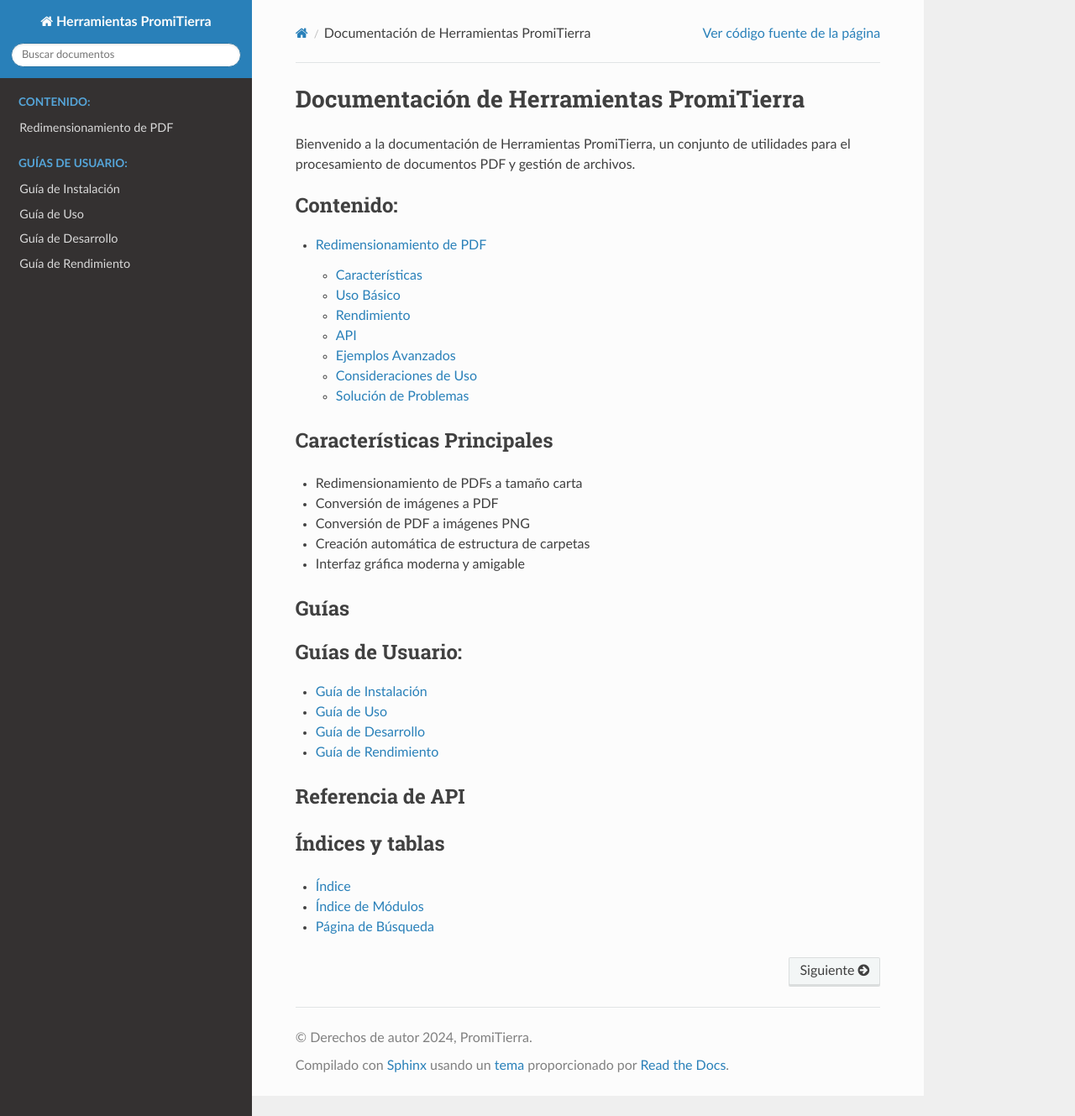
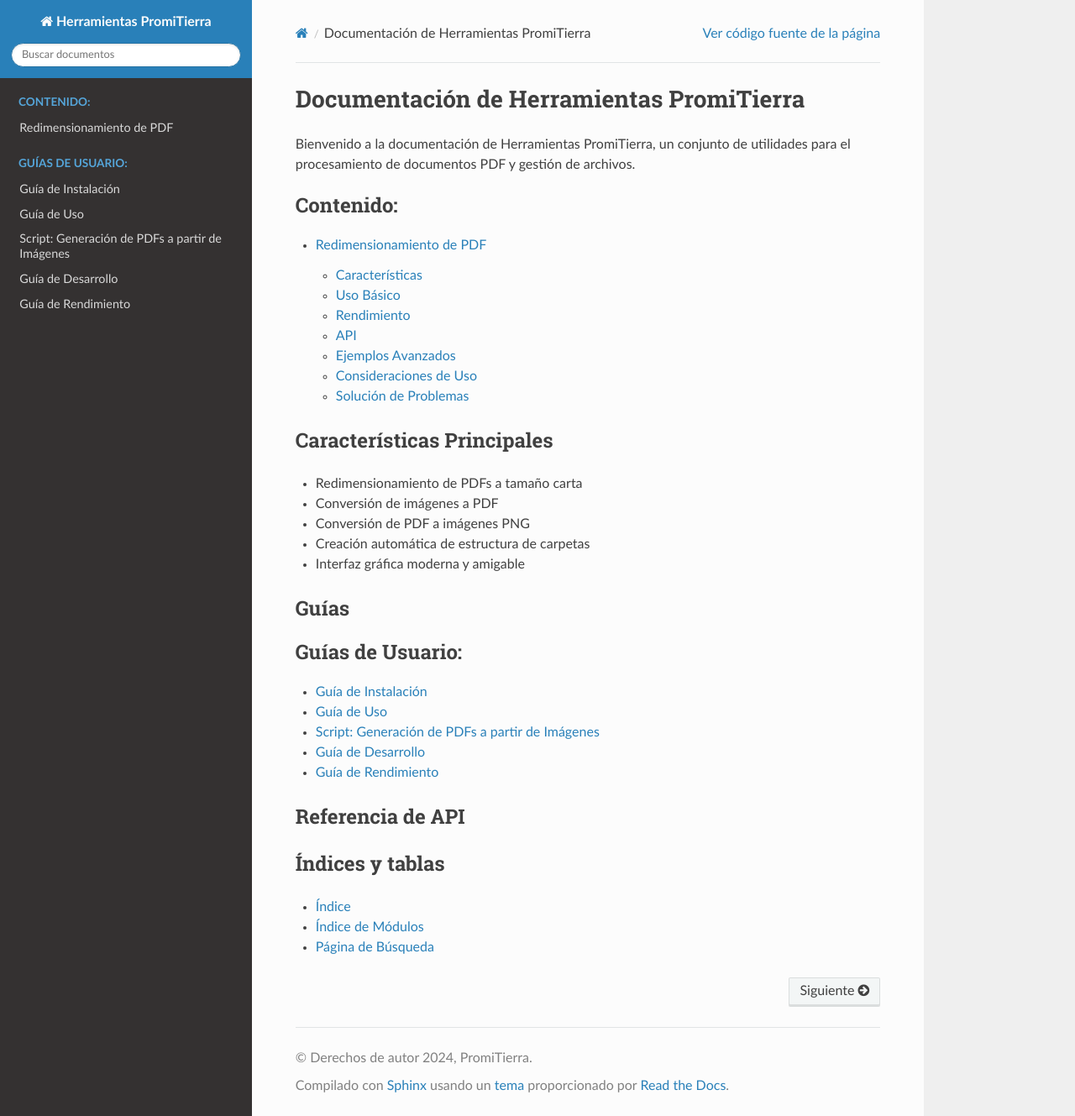
Before and after one commit to promitierra/tools-promitierra, a Sphinx documentation site: the page built from docs/source/index.rst, in a window 1280 px wide and 1329 px high. Shown: the whole window at 84% size. Built offline with Sphinx 7.4.7 and the Read the Docs theme 3.1.0, drawn with Linux system fonts in a browser that asks for light colours; pages that are not in the unit, such as notebooks, are missing from menus; part of the change alters nothing that is shown.

Commit message:
Docs: Agregar guía de Sphinx para generador de PDF desde imágenes

```diff
--- /dev/null
+++ b/docs/source/guides/generar_pdf_imagenes.rst
@@ -0,0 +1,151 @@
+\
+.. _guide-generar-pdf-imagenes:
+
+Script: Generación de PDFs a partir de Imágenes
+===============================================
+
+Descripción General
+-------------------
+
+El script :code:`generar_pdf_imagenes.py` es una herramienta versátil diseñada para convertir un conjunto de imágenes en un documento PDF formateado profesionalmente. Garantiza márgenes precisos, mantiene las proporciones de las imágenes, las centra adecuadamente y permite configurar opciones como la numeración de páginas y la orientación.
+
+Características Principales
+---------------------------
+
+*   **Orientación Configurable**: Por defecto, todas las imágenes se presentan en formato horizontal, rotando automáticamente las que están en vertical.
+*   **Márgenes Exactos**: Garantiza márgenes de 1 cm en todos los lados (superior, inferior, izquierdo y derecho).
+*   **Centrado Automático**: Posiciona las imágenes perfectamente centradas en cada página.
+*   **Preservación de Proporciones**: Mantiene la relación de aspecto original de las imágenes.
+*   **Numeración de Páginas Opcional**: Permite activar o desactivar la numeración en la esquina externa de cada página.
+*   **Verificación de Integridad**: Verifica que el PDF generado sea válido y legible.
+*   **Manejo de Nombres Largos**: Gestiona automáticamente nombres de archivo largos y caracteres especiales.
+
+Uso del Script
+--------------
+
+El script se puede ejecutar desde la línea de comandos de la siguiente manera:
+
+.. code-block:: bash
+
+    python src/scripts/generar_pdf_imagenes.py "ruta/al/directorio/de/imagenes" [opciones]
+
+Parámetros
+~~~~~~~~~~
+
+*   :code:`ruta/al/directorio/de/imagenes`: Directorio que contiene las imágenes a procesar.
+
+Opciones
+~~~~~~~~
+
+*   :code:`-o, --output`: Ruta de salida personalizada para el PDF (opcional). Si no se especifica, se guarda en el directorio de entrada con el nombre "CONSOLIDADO_[nombre_directorio].pdf".
+*   :code:`-d, --debug`: Activa el modo de depuración para información detallada del proceso.
+*   :code:`--no-page-numbers`: Desactiva la numeración de páginas en el documento.
+
+Ejemplos de Uso
+~~~~~~~~~~~~~~~
+
+1.  Uso básico (con numeración de páginas):
+
+    .. code-block:: bash
+
+        python src/scripts/generar_pdf_imagenes.py "C:/Usuarios/ejemplo/Imagenes"
+
+2.  Generación sin números de página:
+
+    .. code-block:: bash
+
+        python src/scripts/generar_pdf_imagenes.py "C:/Usuarios/ejemplo/Imagenes" --no-page-numbers
+
+3.  Especificando ruta de salida:
+
+    .. code-block:: bash
+
+        python src/scripts/generar_pdf_imagenes.py "C:/Usuarios/ejemplo/Imagenes" -o "C:/Salida/documento.pdf"
+
+4.  Modo debug con numeración desactivada:
+
+    .. code-block:: bash
+
+        python src/scripts/generar_pdf_imagenes.py "C:/Usuarios/ejemplo/Imagenes" -d --no-page-numbers
+
+Detalles Técnicos
+-----------------
+
+Flujo de Procesamiento
+~~~~~~~~~~~~~~~~~~~~~~
+
+1.  **Lectura del Directorio**: El script lee todas las imágenes (PNG, JPG, JPEG) del directorio especificado.
+2.  **Ordenamiento**: Las imágenes se ordenan alfabéticamente por nombre de archivo.
+3.  **Procesamiento Individual**:
+    *   Conversión a formato RGB si es necesario
+    *   Rotación a horizontal si la imagen está en vertical
+    *   Redimensionamiento para ajustarse a los márgenes mientras se mantiene la proporción
+    *   Centrado en la página
+    *   Aplicación opcional de numeración de página
+4.  **Generación del PDF**: Se crea un PDF con todas las imágenes procesadas, una por página.
+5.  **Verificación**: Se comprueba que el PDF generado sea válido y legible.
+
+Formatos de Imagen Soportados
+~~~~~~~~~~~~~~~~~~~~~~~~~~~~~
+
+*   PNG
+*   JPG
+*   JPEG
+
+Requisitos Técnicos
+~~~~~~~~~~~~~~~~~~
+
+El script utiliza las siguientes bibliotecas:
+
+*   Pillow (PIL): Para procesamiento de imágenes
+*   ReportLab: Para generación de PDFs
+*   pathlib: Para manejo de rutas
+*   logging: Para registro de operaciones
+
+Casos de Uso Recomendados
+-------------------------
+
+*   Consolidación de documentos escaneados (IPPTA, planeadores, formatos, etc.)
+*   Creación de documentos PDF a partir de colecciones de imágenes
+*   Estandarización de documentos para impresión con márgenes consistentes
+*   Generación de documentos para presentación profesional
+*   Consolidación de archivos con y sin numeración de página según necesidad
+
+Resolución de Problemas
+-----------------------
+
+Errores Comunes
+~~~~~~~~~~~~~~~
+
+1.  **Error de Permisos**: Asegúrese de tener permisos de escritura en el directorio de salida.
+2.  **Imágenes Corruptas**: El script detecta y reporta imágenes dañadas que no se pueden procesar.
+3.  **Rutas no Encontradas**: Verifique que la ruta al directorio de imágenes exista.
+4.  **Caracteres Especiales**: El script maneja automáticamente rutas con espacios y caracteres especiales.
+
+Mensajes de Log
+~~~~~~~~~~~~~~~
+
+El script genera mensajes de log detallados que ayudan a identificar el progreso y posibles problemas:
+
+*   :code:`INFO`: Información sobre el proceso (imágenes procesadas, progreso, resultado final)
+*   :code:`ERROR`: Errores durante el procesamiento (imágenes corruptas, problemas de escritura)
+
+Notas Adicionales
+-----------------
+
+*   El script está optimizado para mantener la calidad visual mientras genera archivos PDF de tamaño razonable.
+*   Las imágenes muy grandes se redimensionan manteniendo su proporción original.
+*   Si una imagen necesita rotación, se rota automáticamente a la orientación horizontal.
+*   La numeración de página (cuando está activada) aparece en la esquina externa inferior. (Nota: Hay una tarea pendiente para mejorar esta ubicación).
+*   El script maneja automáticamente la creación de nombres de archivo únicos cuando ya existe un archivo con el mismo nombre.
+
+Ejemplos de Resultados
+----------------------
+
+El script genera PDFs con estas características:
+
+*   Tamaño de página: Carta (8.5\" x 11\")
+*   Orientación: Horizontal (apaisado)
+*   Márgenes: 1 cm en todos los lados
+*   Imágenes: Centradas, con la proporción original preservada
+*   Numeración: Opcional, en esquina externa inferior cuando está activada
--- a/docs/source/index.rst
+++ b/docs/source/index.rst
@@ -31,6 +31,7 @@ Guías
 
    guides/installation
    guides/usage
+   guides/generar_pdf_imagenes
    guides/development
    guides/performance
 
```
